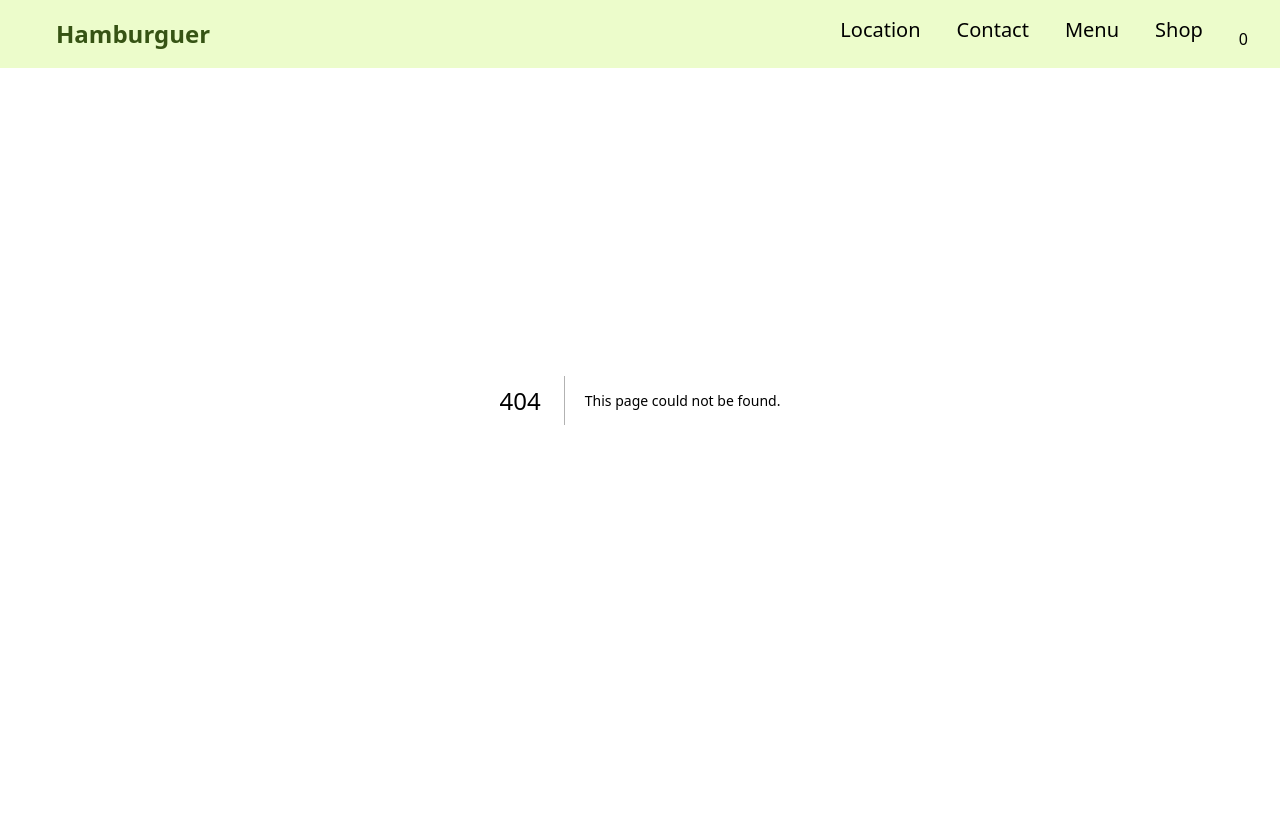
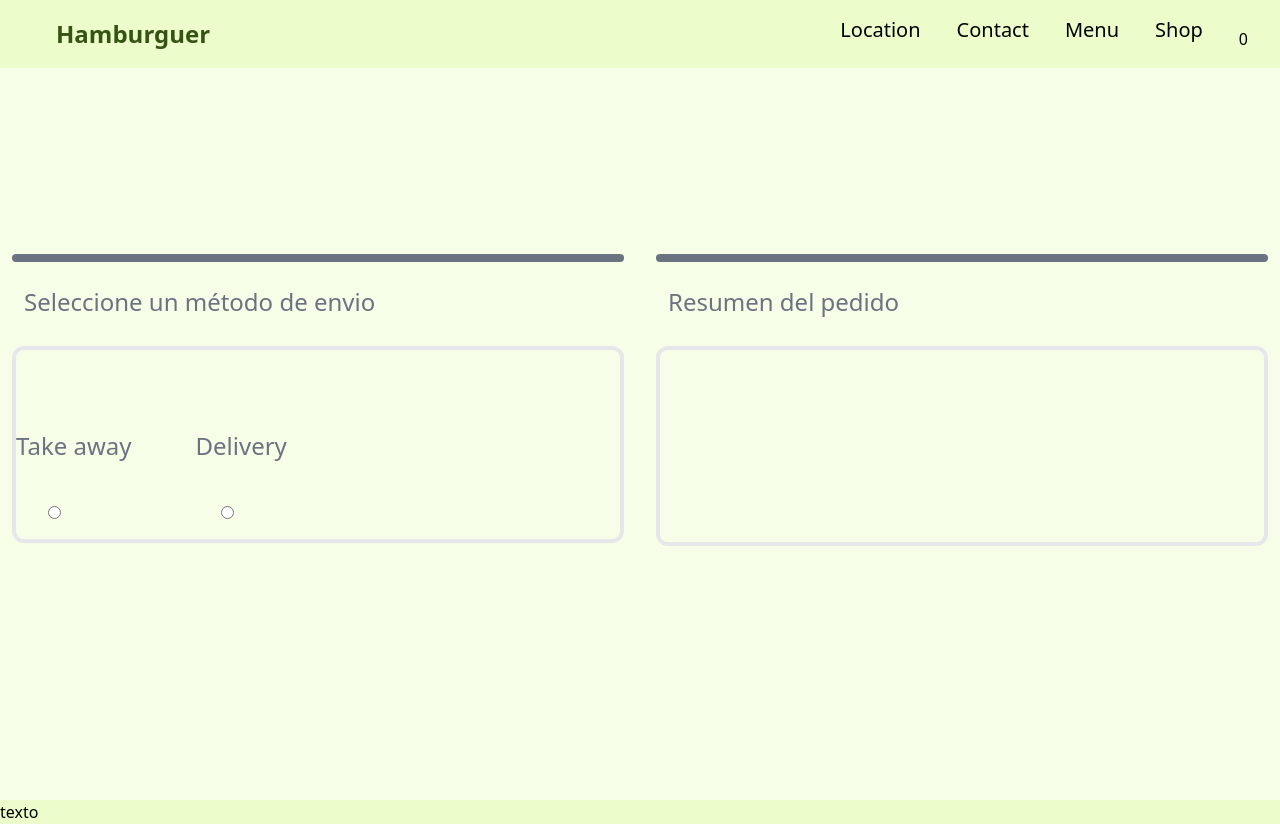
Before and after one commit to Githubmagali/hamburguer-shop, a Next.js app: page /buyCart/purchasing in a window 1280 px wide. Before the commit this address had no page. Before the commit the page ends 800 px from the top, so only its background shows below. Built offline with nearby package versions, Linux system fonts and the light colour scheme.

Commit message:
purchasing

```diff
--- /dev/null
+++ b/src/app/buyCart/formBuy/page.jsx
@@ -0,0 +1,7 @@
+function FormBuy(){
+    return(<>
+    <div>texto</div>
+    </>)
+}
+
+export default FormBuy
--- a/src/app/buyCart/page.jsx
+++ b/src/app/buyCart/page.jsx
@@ -24,7 +24,8 @@ function BuyCart() {
                     <p className="">No items in cart.</p>
                 )}
                 <p className="">Total Cost: ${totalCost}</p>
-                <Link className="bg-lime-600 hover:bg-lime-400 py-1 my-5 px-4 rounded-lg" href="/buyCart">Buy now <i class='bx bx-cart-alt'></i></Link>
+                <Link className="bg-lime-600 hover:bg-lime-400 py-1 my-5 px-4 rounded-lg" href="/buyCart/purchasing"
+                >Buy now <i class='bx bx-cart-alt'></i></Link>
 
             </div>
 
--- /dev/null
+++ b/src/app/buyCart/purchasing/page.jsx
@@ -0,0 +1,40 @@
+import FormBuy from '@/app/buyCart/formBuy/page'
+
+
+function Purchasing() {
+
+    return (<>
+        <div className="flex items-center justify-center h-screen bg-lime-50">
+            <div className="grid grid-cols-2 gap-2 w-full">
+                <div className=" px-3">
+                    <div className="border-t-8 border-gray-500 px-48 rounded-xl"> </div>
+                    <h1 className="text-2xl pt-6 pb-7 pl-3 text-gray-500 ">Seleccione un método de envio</h1>
+                    <div className="border border-gray-200 border-4 border-solid rounded-xl">
+                        <div className="flex items-center justify-content left-0 pt-20 pb-3 lg:gap-x-16">
+                            <p className="text-2xl text-gray-500">Take away</p>
+                            <p className="text-2xl  text-gray-500">Delivery</p>
+                        </div>
+                        <div className="flex pb-3 gap-x-40 p-8 pb-5">
+                            <input type="radio" name="takeAway" value="takeAway" />
+                            <input type="radio" name="delivery" value="delivery" />
+
+                        </div>
+                    </div>
+                </div>
+                <div className="px-3">
+                    <div className="border-t-8 border-gray-500 px-48 rounded-xl"> </div>
+                    <h1 className="text-2xl pt-6 pb-7 pl-3 text-gray-500 ">Resumen del pedido</h1>
+                    <div className="py-24 px-48 border border-gray-200 border-4 border-solid rounded-xl">
+                        <div className="flex justify-between">
+
+                        </div>
+                    </div>
+                </div>
+            </div>
+        </div>
+        <FormBuy />
+        </>
+    )
+}
+
+export default Purchasing
--- a/src/app/page.jsx
+++ b/src/app/page.jsx
@@ -70,7 +70,6 @@ function HomePage() {
                     className="w-56 h-56 object-cover rounded-md shadow-2xl"
                   />
                   <p className='text-center py-2 text-xl'>{imagen.title}</p>
-                  <p className='text-center py-2'>{imagen.description}</p>
                 </div>
 
               </>
--- a/src/app/shop/page.jsx
+++ b/src/app/shop/page.jsx
@@ -172,7 +172,9 @@ function Shop() {
                     ))}
                 </div>
             </div>
-            <NavbarCart />
+
+            {cart.length > 0 &&  <NavbarCart />}
+
         </>);
 }
 
```
